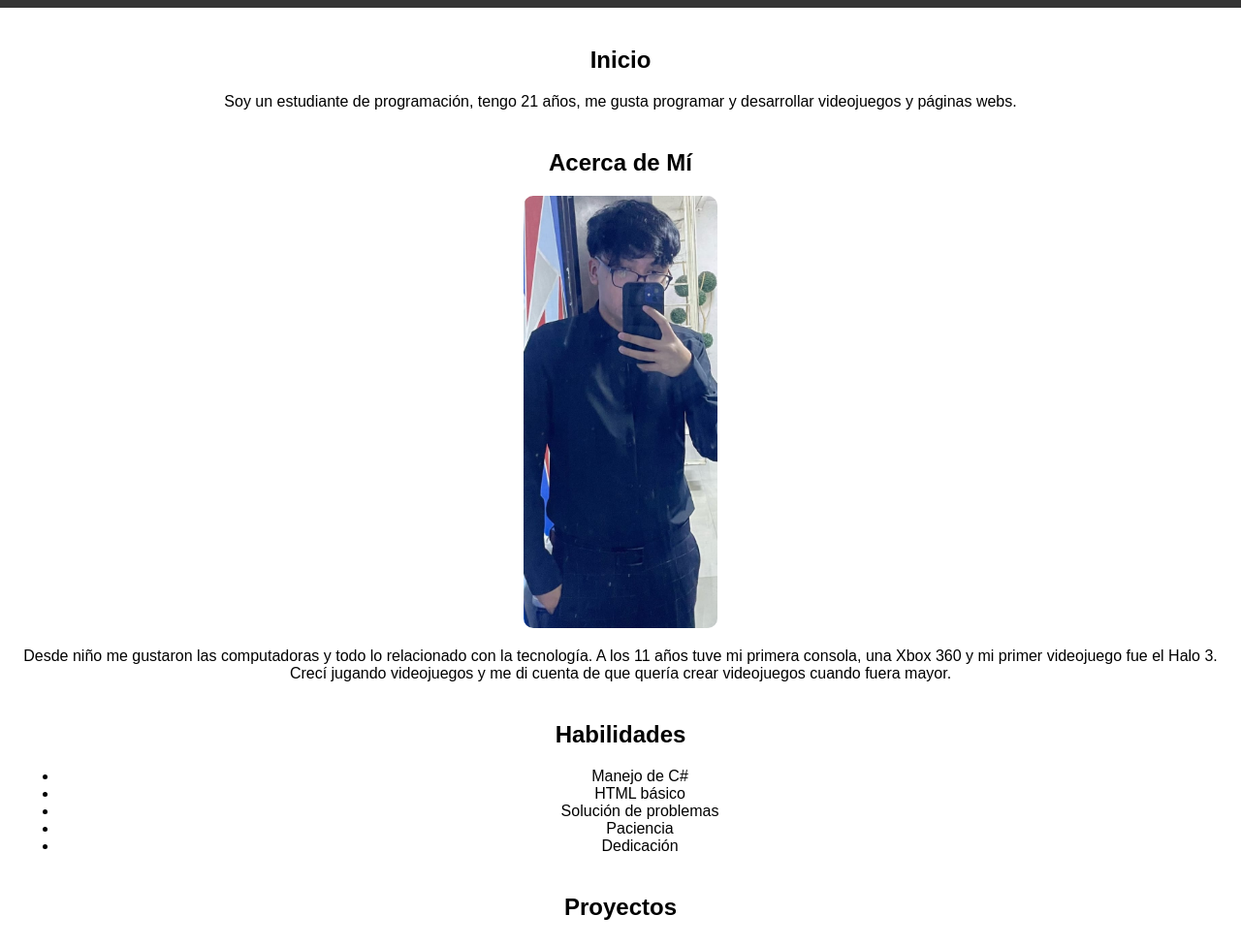
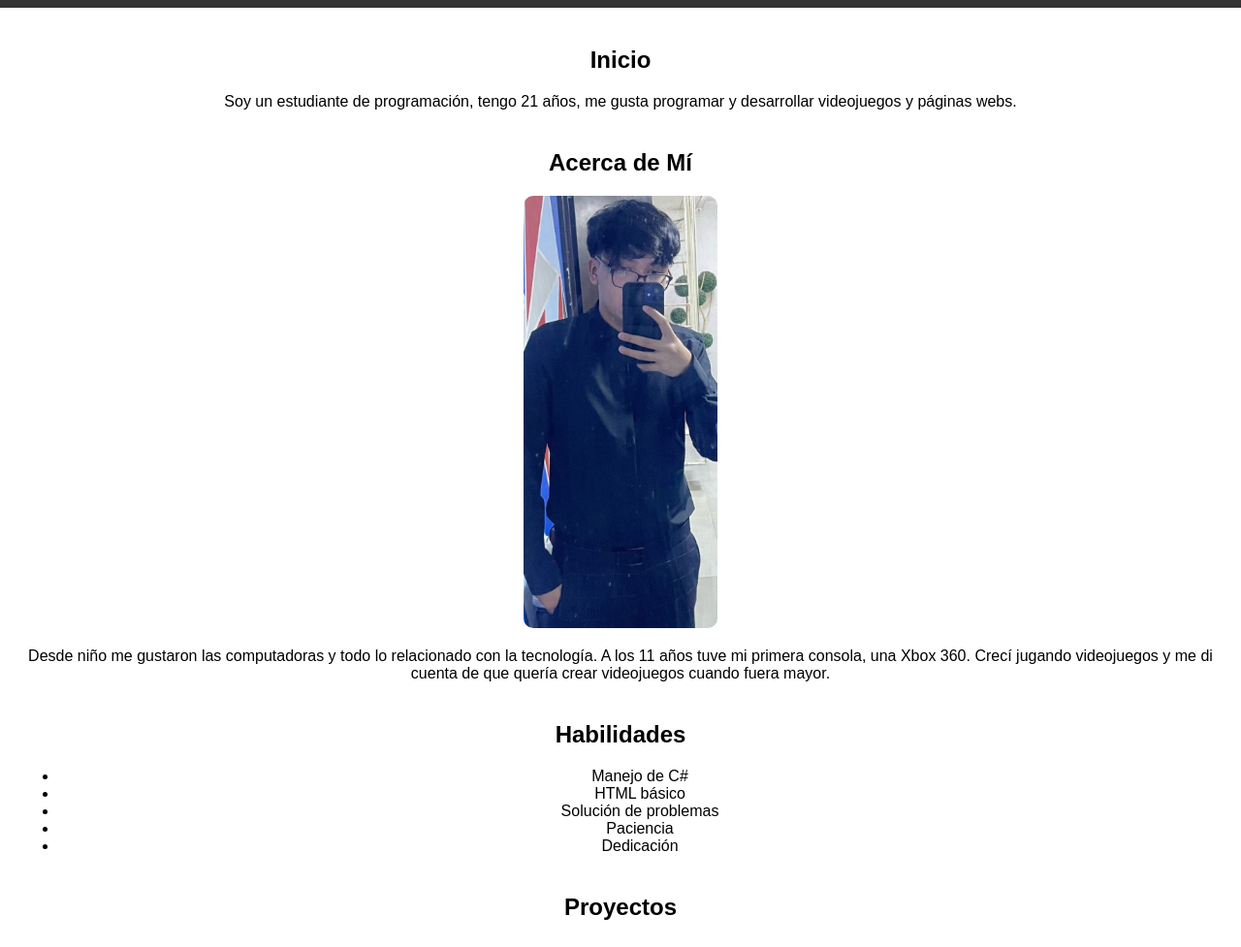
Before and after one commit to Copycat339/Practicas-y-Entregas, a plain HTML site: page docs/cv-web/index.html in a window 1280 px wide. Shown: the part 110-1087 px from the top of the page at 97% size. Drawn offline with Linux system fonts and the light colour scheme.

Commit message:
Forzando actualización de GitHub Pages

```diff
--- a/docs/cv-web/index.html
+++ b/docs/cv-web/index.html
@@ -38,7 +38,7 @@
     <section id="acerca">
         <h2>Acerca de Mí</h2>
         <img src="tu-foto.jpg" alt="Foto de Héctor Alexis Constantino Bauchan">
-        <p>Desde niño me gustaron las computadoras y todo lo relacionado con la tecnología. A los 11 años tuve mi primera consola, una Xbox 360 y mi primer videojuego fue el Halo 3. Crecí jugando videojuegos y me di cuenta de que quería crear videojuegos cuando fuera mayor.</p>
+        <p>Desde niño me gustaron las computadoras y todo lo relacionado con la tecnología. A los 11 años tuve mi primera consola, una Xbox 360. Crecí jugando videojuegos y me di cuenta de que quería crear videojuegos cuando fuera mayor.</p>
     </section>
 
     <section id="habilidades">
```
